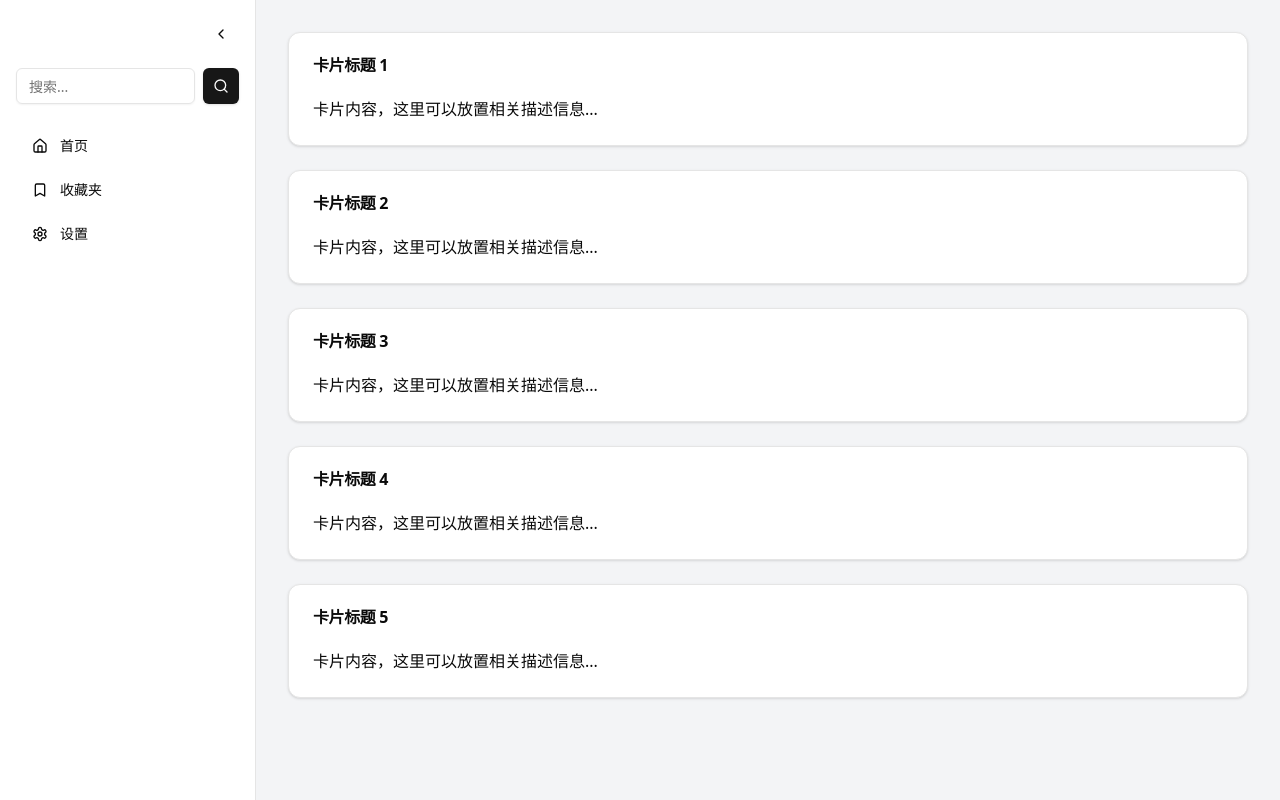
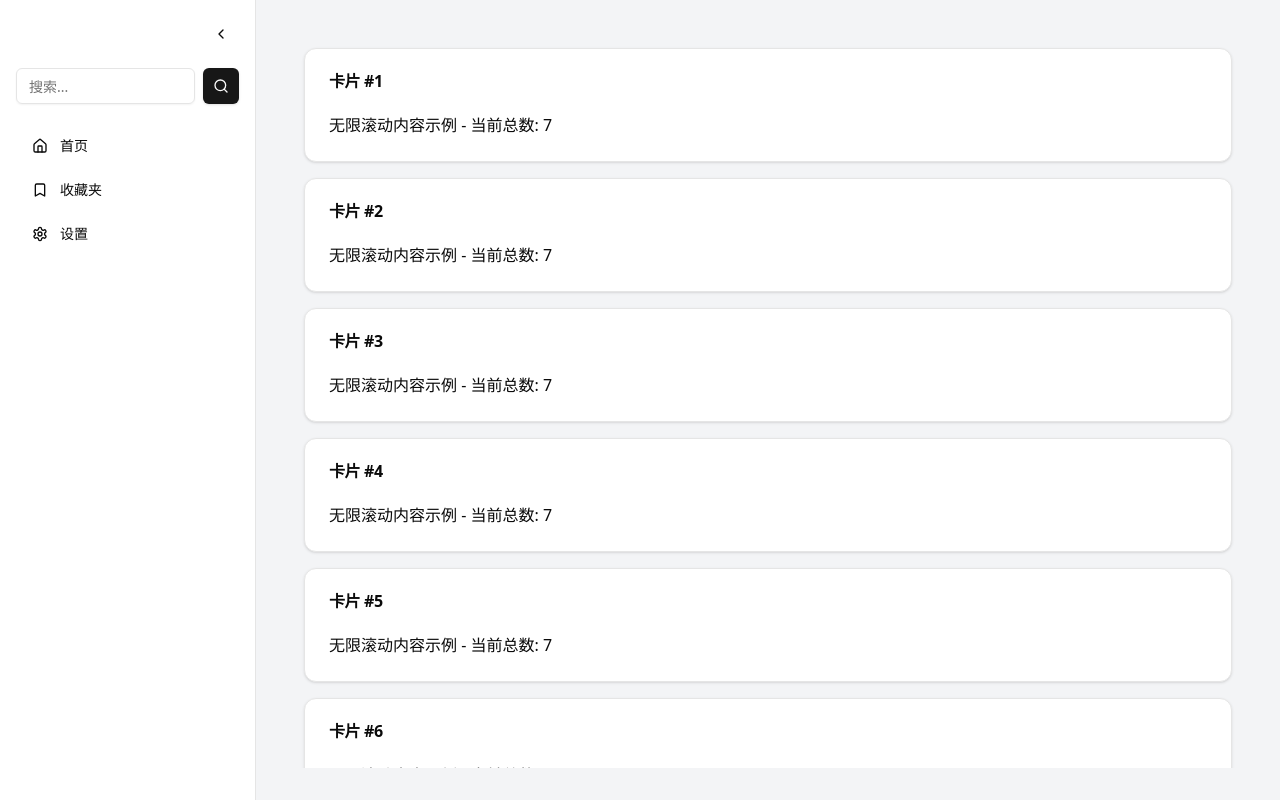
Before and after one commit to YU-7/sortMemos, a React (Vite) app: page /home in a window 1280 px wide. Built offline with nearby package versions, Linux system fonts and the light colour scheme; no server answers.

Commit message:
Add -> 添加卡片列表

```diff
--- a/package.json
+++ b/package.json
@@ -26,6 +26,7 @@
     "react": "^18.3.1",
     "react-dom": "^18.3.1",
     "react-i18next": "^15.4.1",
+    "react-infinite-scroll-component": "^6.1.0",
     "react-router-dom": "6",
     "tailwind-merge": "^3.0.2",
     "tailwindcss-animate": "^1.0.7"
--- /dev/null
+++ b/src/components/InfiniteCardList.tsx
@@ -0,0 +1,79 @@
+import { useState, useEffect } from 'react'
+import { Card, CardHeader, CardTitle, CardContent } from '@/components/ui/card'
+import { Button } from '@/components/ui/button'
+import InfiniteScroll from 'react-infinite-scroll-component'
+import { ArrowUp, Loader2 } from 'lucide-react'
+
+export default function InfiniteCardList() {
+  const [items, setItems] = useState(Array.from({ length: 7 })) // 初始加载10项占满高度
+  const [hasMore, setHasMore] = useState(true)
+  const [showTopButton, setShowTopButton] = useState(false)
+
+  // 加载更多数据（模拟API调用）
+  const fetchMoreData = () => {
+    setTimeout(() => {
+      setItems(prev => [...prev, ...Array.from({ length: 10 })])
+      if (items.length >= 50) setHasMore(false)
+    }, 1500)
+  }
+
+  // 滚动监听
+  useEffect(() => {
+    const handleScroll = () => {
+      setShowTopButton(window.scrollY > 500)
+    }
+    window.addEventListener('scroll', handleScroll)
+    return () => window.removeEventListener('scroll', handleScroll)
+  }, [])
+
+  return (
+    <div className="flex-1 p-8 overflow-y-auto">
+      {/* 无限滚动区域 */}
+      <div
+        id="scrollableDiv"
+        className="h-full overflow-y-auto"
+      >
+        <InfiniteScroll
+          dataLength={items.length}
+          next={fetchMoreData}
+          hasMore={hasMore}
+          loader={
+            <div className="flex justify-center p-4">
+              <Loader2 className="h-6 w-6 animate-spin" />
+            </div>
+          }
+          scrollableTarget="scrollableDiv"
+          endMessage={
+            <p className="text-center text-muted-foreground py-4">
+              没有更多内容了
+            </p>
+          }
+        >
+          <div className="space-y-4 p-4">
+            {items.map((_, index) => (
+              <Card key={index}>
+                <CardHeader>
+                  <CardTitle>卡片 #{index + 1}</CardTitle>
+                </CardHeader>
+                <CardContent>
+                  无限滚动内容示例 - 当前总数: {items.length}
+                </CardContent>
+              </Card>
+            ))}
+          </div>
+        </InfiniteScroll>
+      </div>
+
+      {/* 回到顶部按钮 */}
+      {showTopButton && (
+        <Button
+          size="icon"
+          className="fixed bottom-8 right-8 rounded-full shadow-lg"
+          onClick={() => window.scrollTo({ top: 0, behavior: 'smooth' })}
+        >
+          <ArrowUp className="h-4 w-4" />
+        </Button>
+      )}
+    </div>
+  )
+}
--- a/src/views/Home.tsx
+++ b/src/views/Home.tsx
@@ -1,9 +1,6 @@
-import { Input } from "@/components/ui/input"
-import { Button } from "@/components/ui/button"
 import { Card, CardHeader, CardTitle, CardContent } from "@/components/ui/card"
-import { Search } from "lucide-react"
 import CollapsibleSidebar from "@/components/CollapsibleSidebar";
-
+import InfiniteCardList from "@/components/InfiniteCardList";
 export default function Home() {
   return (
     <div className="flex h-screen bg-gray-100">
@@ -11,21 +8,8 @@ export default function Home() {
     <CollapsibleSidebar />
 
       {/* 右侧内容区域 */}
-      <div className="flex-1 p-8 overflow-y-auto">
-        <div className="space-y-6">
-          {/* 卡片列表 */}
-          {[1, 2, 3, 4, 5].map((item) => (
-            <Card key={item}>
-              <CardHeader>
-                <CardTitle>卡片标题 {item}</CardTitle>
-              </CardHeader>
-              <CardContent>
-                <p>卡片内容，这里可以放置相关描述信息...</p>
-              </CardContent>
-            </Card>
-          ))}
-        </div>
-      </div>
+
+      <InfiniteCardList />
     </div>
   )
 }
```
Also changed, not shown: 1 other file (tests, documents, lock files or other folders).
